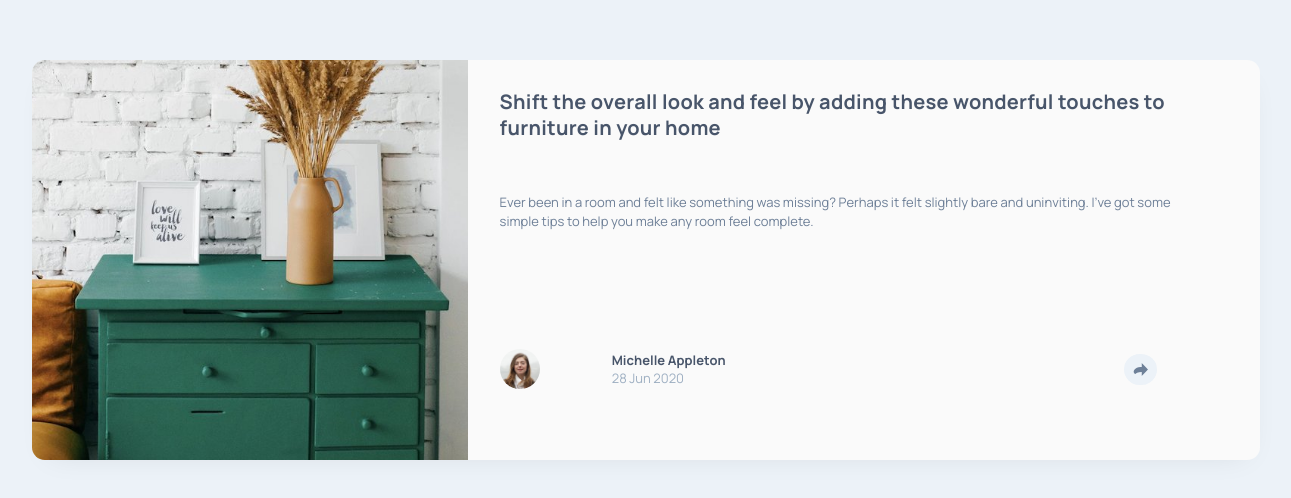
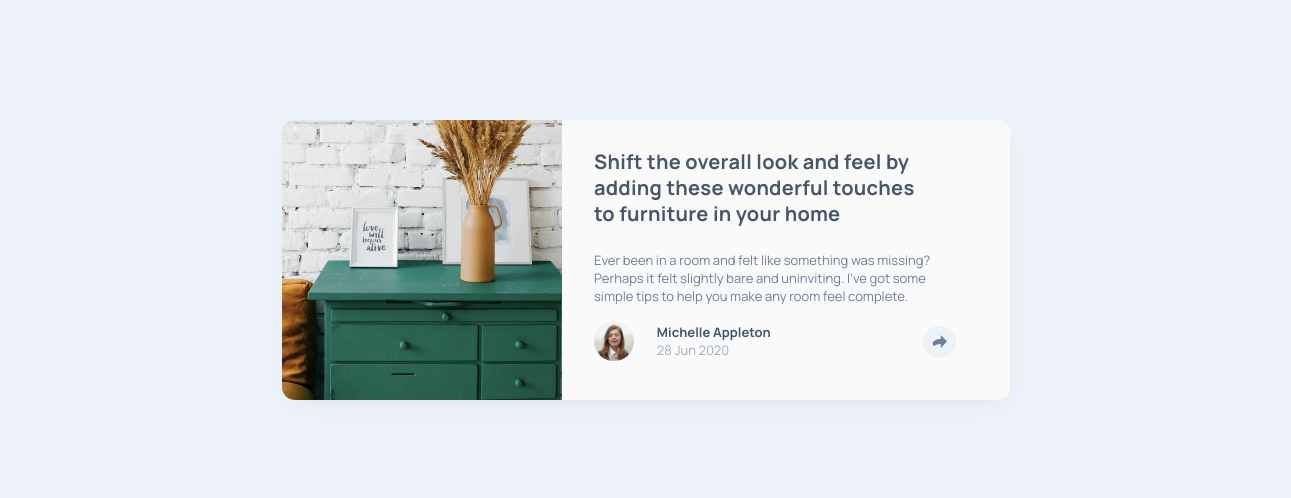
Before and after one commit to oryanhach/article-preview-component, a plain HTML site: page index.html in a window 1536 px wide. Shown: the part 140-638 px from the top of the page, without its empty margins (122-1413 px from the left). Drawn offline with Linux system fonts and the light colour scheme.

Commit message:
added desktop media queries

```diff
--- a/style.css
+++ b/style.css
@@ -233,4 +233,9 @@ footer {
 }
 
 @media (min-width: 1440px) {
+	.article__preview-card {
+		width: 45.5rem;
+		height: 17.5rem;
+		grid-template-columns: 1.25fr 1fr 1fr;
+	}
 }
```
